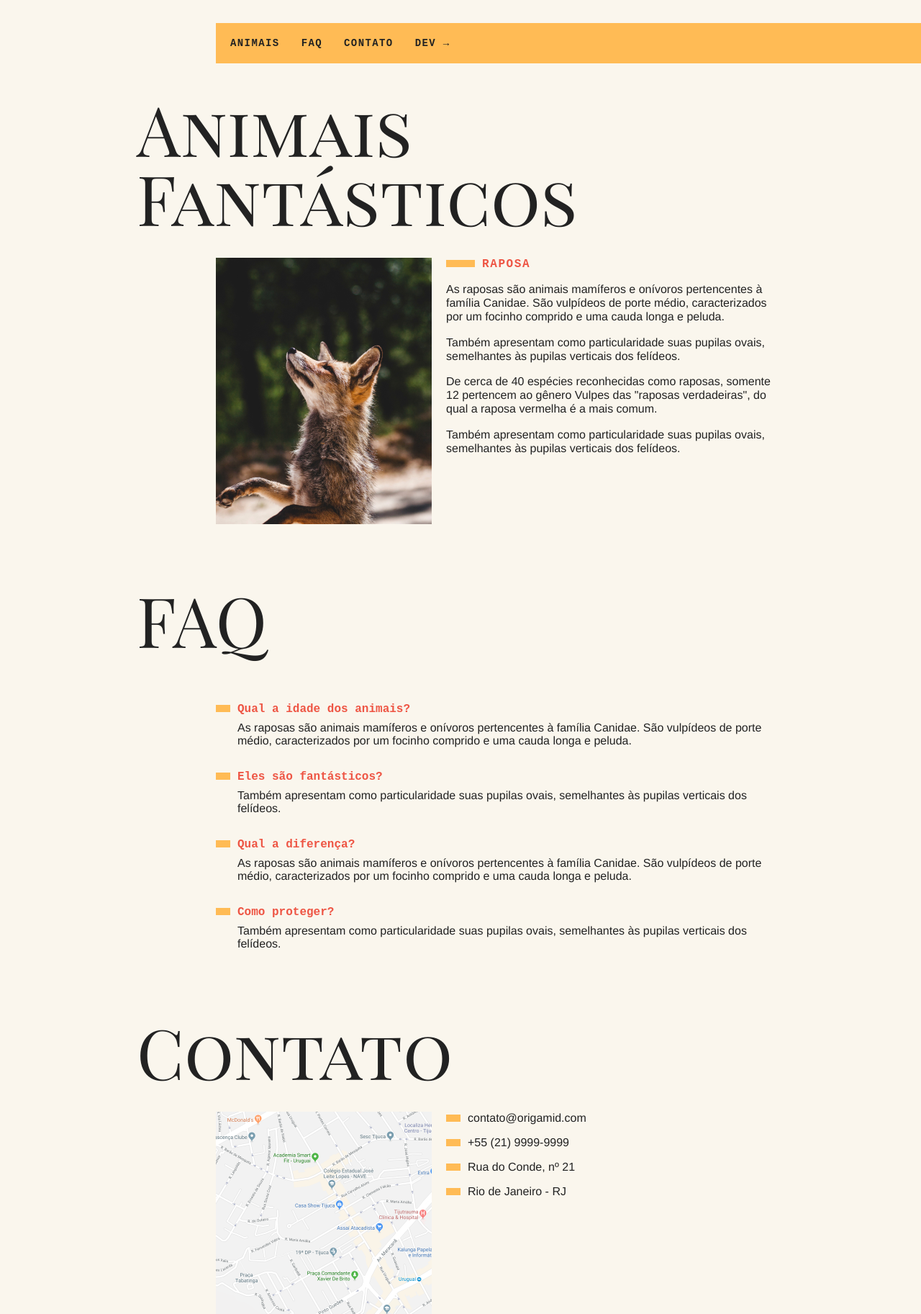
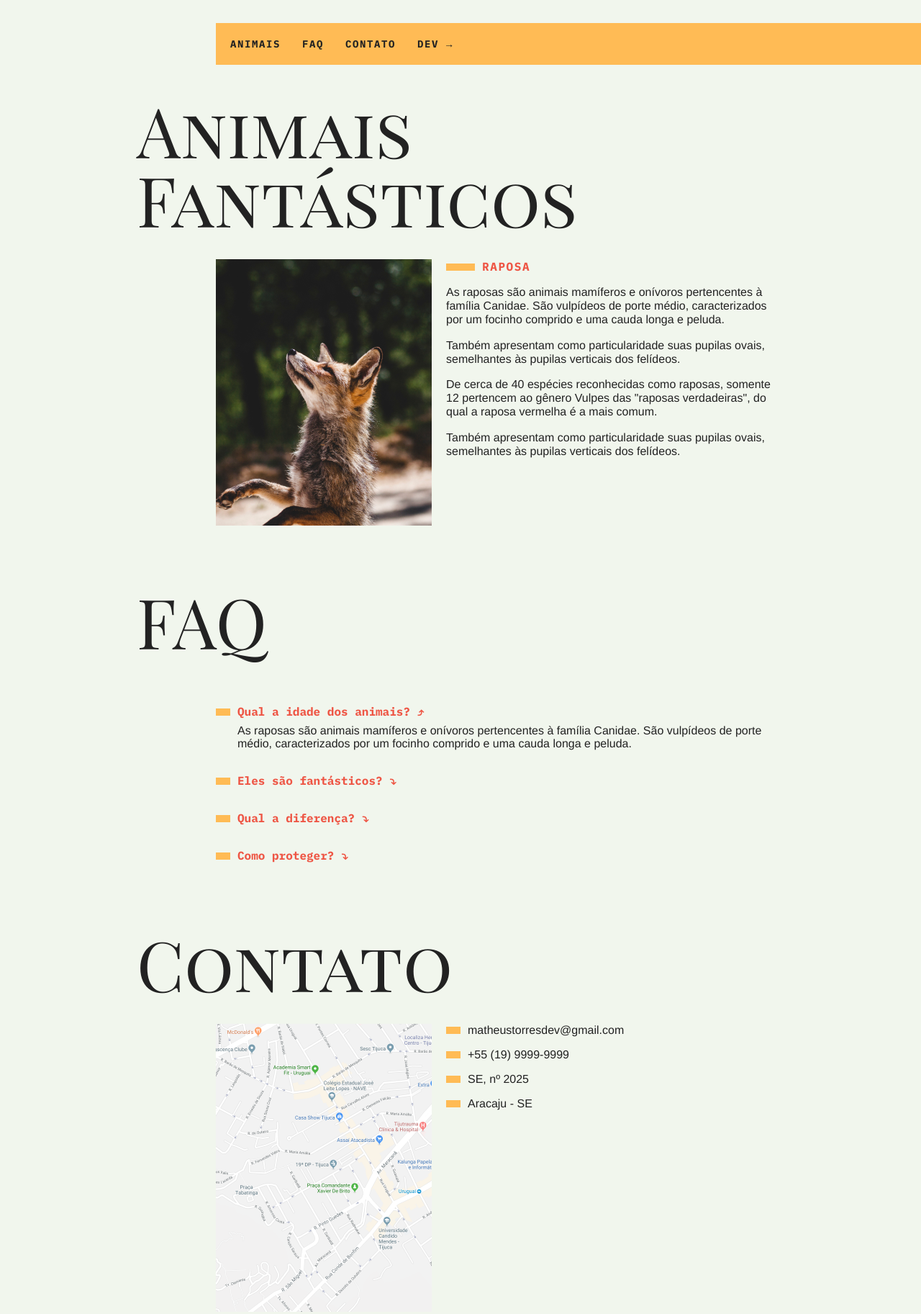
Before and after one commit to matheustorresdev97/origamid, a plain HTML site: page animais-fantasticos/index.html in a window 1280 px wide. Shown: the top 1825 px of the page at 72% size. Drawn offline with Linux system fonts and the light colour scheme.

Commit message:
feat: animação ao scroll

```diff
--- a/animais-fantasticos/css/style.css
+++ b/animais-fantasticos/css/style.css
@@ -1,6 +1,20 @@
-body, h1, h2, ul, li, p, dd, dt, dl {
-  margin: 0px;
-  padding: 0px;
+@charset "UTF-8";
+
+@import url('https://fonts.googleapis.com/css2?family=IBM+Plex+Mono:wght@300;400;700;900&display=swap');
+@import url('https://fonts.googleapis.com/css2?family=Playfair+Display+SC&display=swap');
+
+body,
+h1,
+h2,
+ul,
+li,
+p,
+dd,
+dt,
+dl {
+  margin: 0;
+  padding: 0;
+  list-style: none;
 }
 
 img {
@@ -8,23 +22,18 @@ img {
   max-width: 100%;
 }
 
-ul {
-  list-style: none;
-}
-
 body {
-  background: #faf6ed;
+  background-color: #f1f6ed;
   color: #222;
-  -webkit-font-smoothing: antialiased;
+  -webkit-font-smothing: antialiased;
   display: grid;
   grid-template-columns: 1fr 120px minmax(300px, 800px) 1fr;
 }
 
 .menu {
   grid-column: 3 / 5;
-  margin-top: 2rem;
-  margin-bottom: 2rem;
-  background: #FB5;
+  margin: 2rem 0;
+  background-color: #fb5;
 }
 
 .menu ul {
@@ -43,7 +52,7 @@ body {
   font-weight: bold;
   text-transform: uppercase;
   font-size: 0.875rem;
-  letter-spacing: .1em;
+  letter-spacing: 0.1rem;
 }
 
 .grid-section {
@@ -53,7 +62,7 @@ body {
   padding: 10px;
   display: grid;
   grid-template-columns: 90px 300px 1fr;
-  grid-gap: 20px;
+  gap: 20px;
   margin-bottom: 4rem;
 }
 
@@ -70,9 +79,9 @@ body {
   font-family: 'IBM Plex Mono', monospace;
   font-size: 1rem;
   text-transform: uppercase;
-  letter-spacing: .1em;
+  letter-spacing: 0.1rem;
   margin-bottom: 1rem;
-  color: #E54;
+  color: #e54;
 }
 
 .animais h2::before {
@@ -81,7 +90,7 @@ body {
   width: 40px;
   height: 10px;
   margin-right: 10px;
-  background: #FB5;
+  background-color: #fb5;
 }
 
 .animais p {
@@ -96,18 +105,22 @@ body {
   grid-column: 2;
 }
 
+.animais-lista li {
+  cursor: pointer;
+}
+
 .animais-lista::-webkit-scrollbar {
   width: 18px;
 }
 
 .animais-lista::-webkit-scrollbar-thumb {
-  background: #FB5;
+  background-color: #fb5;
   border-left: 4px solid #faf6ed;
   border-right: 4px solid #faf6ed;
 }
 
 .animais-lista::-webkit-scrollbar-track {
-  background: #faf6ed;
+  background-color: #faf6ed;
 }
 
 .animais-descricao {
@@ -119,15 +132,15 @@ body {
 }
 
 .faq-lista {
-  grid-column: 2 / 4
+  grid-column: 2 / 4;
 }
 
 .faq-lista dt {
   font-family: 'IBM Plex Mono', monospace;
   font-weight: bold;
-  margin-top: 2rem;
-  margin-bottom: .5rem;
-  color: #E54;
+  margin: 2rem 0 0.5rem;
+  color: #e54;
+  cursor: pointer;
 }
 
 .faq-lista dt::before {
@@ -136,12 +149,12 @@ body {
   width: 20px;
   height: 10px;
   margin-right: 10px;
-  background: #FB5;
+  background-color: #fb5;
 }
 
 .faq-lista dd {
   font-family: Helvetica, Arial;
-  margin-bottom: .5rem;
+  margin-bottom: 0.5rem;
   margin-left: 30px;
 }
 
@@ -164,13 +177,13 @@ body {
   width: 20px;
   height: 10px;
   margin-right: 10px;
-  background: #FB5;
+  background-color: #fb5;
 }
 
 .copy {
-  grid-column: 3/5;
+  grid-column: 3 / 5;
   margin-bottom: 2rem;
-  background: #FB5;
+  background-color: #fb5;
 }
 
 .copy p {
@@ -188,7 +201,7 @@ body {
   }
   .grid-section {
     grid-template-columns: 100px 1fr;
-    grid-gap: 10px;
+    gap: 10px;
   }
   .animais-lista {
     grid-column: 1;
@@ -200,13 +213,12 @@ body {
     font-size: 3rem;
   }
   .menu {
-    margin-top: 0px;
+    margin-top: 0;
   }
   .copy {
-    margin-bottom: 0px;
+    margin-bottom: 0;
   }
 }
-
 
 .js .js-tabcontent section {
   display: none;
@@ -214,7 +226,7 @@ body {
 
 .js-tabcontent section.ativo {
   display: block !important;
-  animation: show .5s forwards;
+  animation: show 0.5s forwards;
 }
 
 @keyframes show {
@@ -224,6 +236,35 @@ body {
   }
   to {
     opacity: 1;
-    transform: translate3d(0px, 0, 0);
+    transform: translate3d(0, 0, 0);
   }
 }
+
+.js-accordion dt::after {
+  content: '⤵';
+  margin-left: 10px;
+}
+
+.js-accordion dt.ativo::after {
+  content: '⤴';
+}
+
+.js .js-accordion dd {
+  display: none;
+}
+
+.js-accordion dd.ativo {
+  display: block !important;
+  animation: slideDown 0.5s forwards;
+}
+
+@keyframes slideDown {
+  from {
+    opacity: 0;
+    max-height: 0;
+  }
+  to {
+    opacity: 1;
+    max-height: 200px;
+  }
+}
--- a/animais-fantasticos/index.html
+++ b/animais-fantasticos/index.html
@@ -1,128 +1,159 @@
 <!DOCTYPE html>
-<html>
+<html lang="pt-br">
+
 <head>
-  <meta charset="utf-8" />
+  <meta charset="UTF-8">
   <meta http-equiv="X-UA-Compatible" content="IE=edge">
-  <title>Animais Fantásticos</title>
-  <meta name="viewport" content="width=device-width, initial-scale=1">
-  <link href="https://fonts.googleapis.com/css?family=Playfair+Display+SC" rel="stylesheet">
-  <link rel="stylesheet" type="text/css" href="css/style.css" />
-  <script>document.documentElement.className += ' js';</script>
+  <meta name="viewport" content="width=device-width, initial-scale=1.0">
+  <link rel="stylesheet" href="css/style.css">
+  <title>Document</title>
+
+  <script>
+    document.documentElement.classList.add('js');
+  </script>
 </head>
+
 <body>
+
   <nav class="menu">
     <ul>
-      <li><a href="#animais">Animais</a></li>
-      <li><a href="#faq">Faq</a></li>
+      <li><a href="#aniamsi">Animais</a></li>
+      <li><a href="#faq">FAQ</a></li>
       <li><a href="#contato">Contato</a></li>
-      <li><a href="https://www.origamid.com/">Dev →</a></li>
+      <li><a href="https://github.com/filipegallodev">Dev →</a></li>
     </ul>
   </nav>
+
   <section class="grid-section animais" id="animais">
     <h1 class="titulo">Animais Fantásticos</h1>
     <ul class="animais-lista js-tabmenu">
       <li>
-        <img src="img/imagem1.jpg">
+        <img src="img/imagem1.jpg" alt="Raposa">
       </li>
       <li>
-        <img src="img/imagem2.jpg">
+        <img src="img/imagem2.jpg" alt="Esquilo">
       </li>
       <li>
-        <img src="img/imagem3.jpg">
+        <img src="img/imagem3.jpg" alt="Urso">
       </li>
       <li>
-        <img src="img/imagem4.jpg">
+        <img src="img/imagem4.jpg" alt="Lobo">
       </li>
       <li>
-        <img src="img/imagem5.jpg">
+        <img src="img/imagem5.jpg" alt="Macaco">
       </li>
       <li>
-        <img src="img/imagem6.jpg">
+        <img src="img/imagem6.jpg" alt="Leão">
       </li>
     </ul>
     <div class="animais-descricao js-tabcontent">
       <section>
         <h2>Raposa</h2>
-        <p>As raposas são animais mamíferos e onívoros pertencentes à família Canidae. São vulpídeos de porte médio, caracterizados
+        <p>As raposas são animais mamíferos e onívoros pertencentes à família Canidae. São vulpídeos de porte médio,
+          caracterizados
           por um focinho comprido e uma cauda longa e peluda.</p>
-        <p>Também apresentam como particularidade suas pupilas ovais, semelhantes às pupilas verticais dos felídeos.</p>
-        <p>De cerca de 40 espécies reconhecidas como raposas, somente 12 pertencem ao gênero Vulpes das "raposas verdadeiras", do
+        <p>Também apresentam como particularidade suas pupilas ovais, semelhantes às pupilas verticais dos felídeos.
+        </p>
+        <p>De cerca de 40 espécies reconhecidas como raposas, somente 12 pertencem ao gênero Vulpes das "raposas
+          verdadeiras", do
           qual a raposa vermelha é a mais comum.</p>
-        <p>Também apresentam como particularidade suas pupilas ovais, semelhantes às pupilas verticais dos felídeos.</p>
+        <p>Também apresentam como particularidade suas pupilas ovais, semelhantes às pupilas verticais dos felídeos.
+        </p>
       </section>
-
       <section>
         <h2>Esquilo</h2>
-        <p>As raposas são animais mamíferos e onívoros pertencentes à família Canidae. São vulpídeos de porte médio, caracterizados
+        <p>As raposas são animais mamíferos e onívoros pertencentes à família Canidae. São vulpídeos de porte médio,
+          caracterizados
           por um focinho comprido e uma cauda longa e peluda.</p>
-        <p>Também apresentam como particularidade suas pupilas ovais, semelhantes às pupilas verticais dos felídeos.</p>
-        <p>De cerca de 40 espécies reconhecidas como raposas, somente 12 pertencem ao gênero Vulpes das "raposas verdadeiras", do
+        <p>Também apresentam como particularidade suas pupilas ovais, semelhantes às pupilas verticais dos felídeos.
+        </p>
+        <p>De cerca de 40 espécies reconhecidas como raposas, somente 12 pertencem ao gênero Vulpes das "raposas
+          verdadeiras", do
           qual a raposa vermelha é a mais comum.</p>
-        <p>Também apresentam como particularidade suas pupilas ovais, semelhantes às pupilas verticais dos felídeos.</p>
+        <p>Também apresentam como particularidade suas pupilas ovais, semelhantes às pupilas verticais dos felídeos.
+        </p>
       </section>
       <section>
         <h2>Urso</h2>
-        <p>As raposas são animais mamíferos e onívoros pertencentes à família Canidae. São vulpídeos de porte médio, caracterizados
+        <p>As raposas são animais mamíferos e onívoros pertencentes à família Canidae. São vulpídeos de porte médio,
+          caracterizados
           por um focinho comprido e uma cauda longa e peluda.</p>
-        <p>Também apresentam como particularidade suas pupilas ovais, semelhantes às pupilas verticais dos felídeos.</p>
-        <p>De cerca de 40 espécies reconhecidas como raposas, somente 12 pertencem ao gênero Vulpes das "raposas verdadeiras", do
+        <p>Também apresentam como particularidade suas pupilas ovais, semelhantes às pupilas verticais dos felídeos.
+        </p>
+        <p>De cerca de 40 espécies reconhecidas como raposas, somente 12 pertencem ao gênero Vulpes das "raposas
+          verdadeiras", do
           qual a raposa vermelha é a mais comum.</p>
-        <p>Também apresentam como particularidade suas pupilas ovais, semelhantes às pupilas verticais dos felídeos.</p>
+        <p>Também apresentam como particularidade suas pupilas ovais, semelhantes às pupilas verticais dos felídeos.
+        </p>
       </section>
       <section>
         <h2>Lobo</h2>
-        <p>As raposas são animais mamíferos e onívoros pertencentes à família Canidae. São vulpídeos de porte médio, caracterizados
+        <p>As raposas são animais mamíferos e onívoros pertencentes à família Canidae. São vulpídeos de porte médio,
+          caracterizados
           por um focinho comprido e uma cauda longa e peluda.</p>
-        <p>Também apresentam como particularidade suas pupilas ovais, semelhantes às pupilas verticais dos felídeos.</p>
-        <p>De cerca de 40 espécies reconhecidas como raposas, somente 12 pertencem ao gênero Vulpes das "raposas verdadeiras", do
+        <p>Também apresentam como particularidade suas pupilas ovais, semelhantes às pupilas verticais dos felídeos.
+        </p>
+        <p>De cerca de 40 espécies reconhecidas como raposas, somente 12 pertencem ao gênero Vulpes das "raposas
+          verdadeiras", do
           qual a raposa vermelha é a mais comum.</p>
-        <p>Também apresentam como particularidade suas pupilas ovais, semelhantes às pupilas verticais dos felídeos.</p>
+        <p>Também apresentam como particularidade suas pupilas ovais, semelhantes às pupilas verticais dos felídeos.
+        </p>
       </section>
       <section>
         <h2>Macaco</h2>
-        <p>As raposas são animais mamíferos e onívoros pertencentes à família Canidae. São vulpídeos de porte médio, caracterizados
+        <p>As raposas são animais mamíferos e onívoros pertencentes à família Canidae. São vulpídeos de porte médio,
+          caracterizados
           por um focinho comprido e uma cauda longa e peluda.</p>
-        <p>Também apresentam como particularidade suas pupilas ovais, semelhantes às pupilas verticais dos felídeos.</p>
-        <p>De cerca de 40 espécies reconhecidas como raposas, somente 12 pertencem ao gênero Vulpes das "raposas verdadeiras", do
+        <p>Também apresentam como particularidade suas pupilas ovais, semelhantes às pupilas verticais dos felídeos.
+        </p>
+        <p>De cerca de 40 espécies reconhecidas como raposas, somente 12 pertencem ao gênero Vulpes das "raposas
+          verdadeiras", do
           qual a raposa vermelha é a mais comum.</p>
-        <p>Também apresentam como particularidade suas pupilas ovais, semelhantes às pupilas verticais dos felídeos.</p>
+        <p>Também apresentam como particularidade suas pupilas ovais, semelhantes às pupilas verticais dos felídeos.
+        </p>
       </section>
       <section>
         <h2>Leão</h2>
-        <p>As raposas são animais mamíferos e onívoros pertencentes à família Canidae. São vulpídeos de porte médio, caracterizados
+        <p>As raposas são animais mamíferos e onívoros pertencentes à família Canidae. São vulpídeos de porte médio,
+          caracterizados
           por um focinho comprido e uma cauda longa e peluda.</p>
-        <p>Também apresentam como particularidade suas pupilas ovais, semelhantes às pupilas verticais dos felídeos.</p>
-        <p>De cerca de 40 espécies reconhecidas como raposas, somente 12 pertencem ao gênero Vulpes das "raposas verdadeiras", do
+        <p>Também apresentam como particularidade suas pupilas ovais, semelhantes às pupilas verticais dos felídeos.
+        </p>
+        <p>De cerca de 40 espécies reconhecidas como raposas, somente 12 pertencem ao gênero Vulpes das "raposas
+          verdadeiras", do
           qual a raposa vermelha é a mais comum.</p>
-        <p>Também apresentam como particularidade suas pupilas ovais, semelhantes às pupilas verticais dos felídeos.</p>
+        <p>Também apresentam como particularidade suas pupilas ovais, semelhantes às pupilas verticais dos felídeos.
+        </p>
       </section>
     </div>
   </section>
-
   <section class="grid-section faq" id="faq">
     <h1 class="titulo">FAQ</h1>
-    <dl class="faq-lista">
+    <dl class="faq-lista js-accordion">
       <dt>Qual a idade dos animais?</dt>
-      <dd>As raposas são animais mamíferos e onívoros pertencentes à família Canidae. São vulpídeos de porte médio, caracterizados por um focinho comprido e uma cauda longa e peluda.</dd>
+      <dd>As raposas são animais mamíferos e onívoros pertencentes à família Canidae. São vulpídeos de porte médio,
+        caracterizados por um focinho comprido e uma cauda longa e peluda.</dd>
       <dt>Eles são fantásticos?</dt>
-      <dd>Também apresentam como particularidade suas pupilas ovais, semelhantes às pupilas verticais dos felídeos.</dd>
+      <dd>Também apresentam como particularidade suas pupilas ovais, semelhantes às pupilas verticais dos felídeos.
+      </dd>
       <dt>Qual a diferença?</dt>
-      <dd>As raposas são animais mamíferos e onívoros pertencentes à família Canidae. São vulpídeos de porte médio, caracterizados por um focinho comprido e uma cauda longa e peluda.</dd>
+      <dd>As raposas são animais mamíferos e onívoros pertencentes à família Canidae. São vulpídeos de porte médio,
+        caracterizados por um focinho comprido e uma cauda longa e peluda.</dd>
       <dt>Como proteger?</dt>
-      <dd>Também apresentam como particularidade suas pupilas ovais, semelhantes às pupilas verticais dos felídeos.</dd>
+      <dd>Também apresentam como particularidade suas pupilas ovais, semelhantes às pupilas verticais dos felídeos.
+      </dd>
     </dl>
   </section>
-
   <section class="grid-section contato" id="contato">
     <h1 class="titulo">Contato</h1>
     <div class="mapa">
       <img src="img/mapa.png">
     </div>
     <ul class="dados">
-      <li>contato@origamid.com</li>
-      <li>+55 (21) 9999-9999</li>
-      <li>Rua do Conde, nº 21</li>
-      <li>Rio de Janeiro - RJ</li>
+      <li>matheustorresdev@gmail.com</li>
+      <li>+55 (19) 9999-9999</li>
+      <li>SE, nº 2025</li>
+      <li>Aracaju - SE</li>
     </ul>
   </section>
 
@@ -132,4 +163,5 @@
 
   <script src="script.js"></script>
 </body>
+
 </html>
--- a/animais-fantasticos/script.js
+++ b/animais-fantasticos/script.js
@@ -1,3 +1,4 @@
+function initTabNav() {
   const tabMenu = document.querySelectorAll('.js-tabmenu li');
   const tabContent = document.querySelectorAll('.js-tabcontent section');
 
@@ -16,3 +17,27 @@ if (tabMenu.length && tabContent.length) {
       item.addEventListener('click', () => activeTab(index));
     });
   }
+}
+
+function initAccordion() {
+  const accordionList = document.querySelectorAll('.js-accordion dt');
+  const activeClass = 'ativo';
+
+  if (accordionList.length) {
+    accordionList[0].classList.add(activeClass);
+    accordionList[0].nextElementSibling.classList.add(activeClass);
+
+    function activeAccordion() {
+      this.classList.toggle(activeClass);
+      this.nextElementSibling.classList.toggle(activeClass);
+    }
+
+    accordionList.forEach((item) => {
+      item.addEventListener('click', activeAccordion);
+    });
+  }
+}
+
+initTabNav();
+
+initAccordion();
```
Lines whose indentation alone changed are shown as unchanged.
